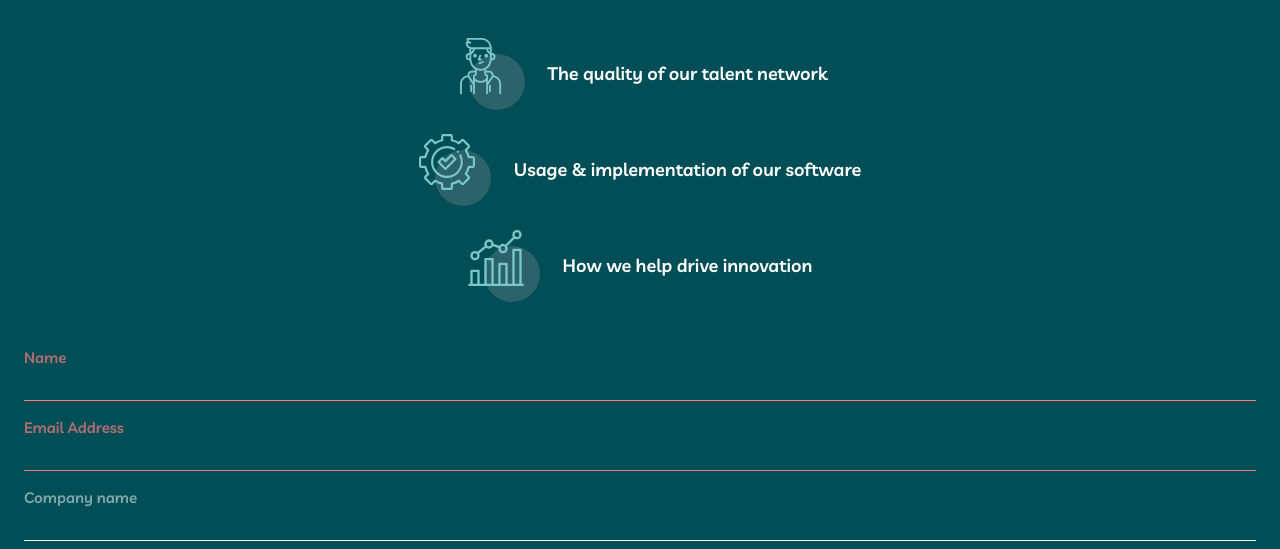
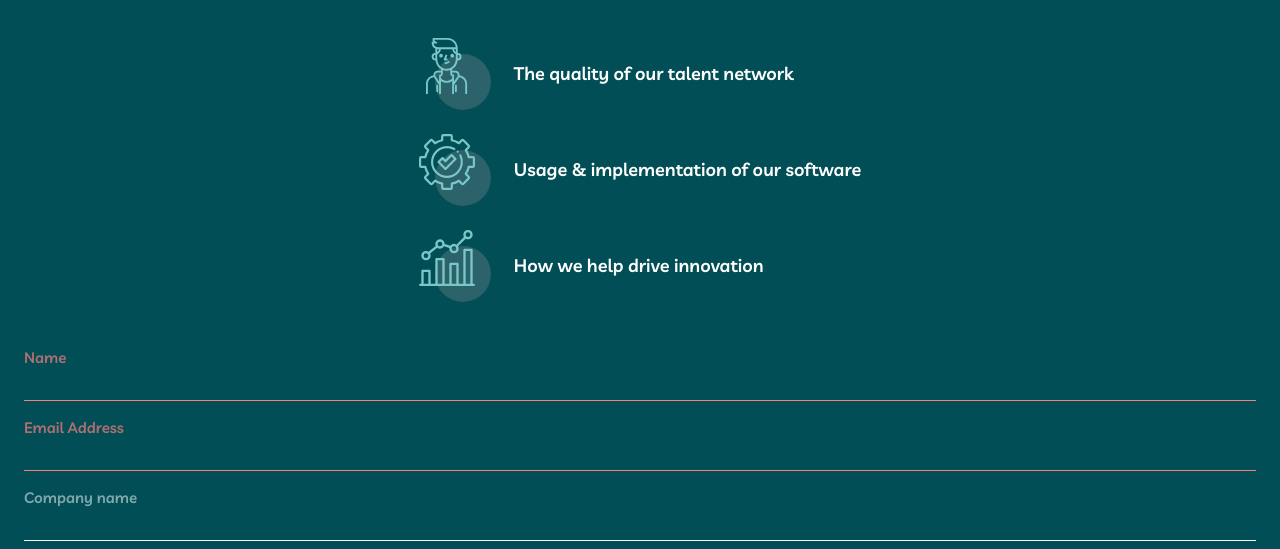
Before and after one commit to magdakok/Myteam, a plain HTML site: page pages/contact.html in a window 1280 px wide. Shown: the part 251-800 px from the top of the page. Drawn offline with Linux system fonts and the light colour scheme.

Commit message:
center contacts content

```diff
--- a/sass/pages/_contact.scss
+++ b/sass/pages/_contact.scss
@@ -7,10 +7,16 @@
     .wrapper {
         padding-top: 3.2rem;
         padding-bottom: 11.7rem;
+        display: flex;
+        flex-direction: column;
+        align-items: center;
     }
 
     &__list {
         padding: 4.4rem 0 5.9rem 0;
+        display: flex;
+        flex-direction: column;
+        align-items: flex-start;
     }
 
     &__item {
@@ -43,6 +49,7 @@
     }
 
     .form {
+        align-self: stretch;
         text-align: left;
 
         &__group:not(:last-child) {
```
Also changed, not shown: css/main.css, 1 other file.
